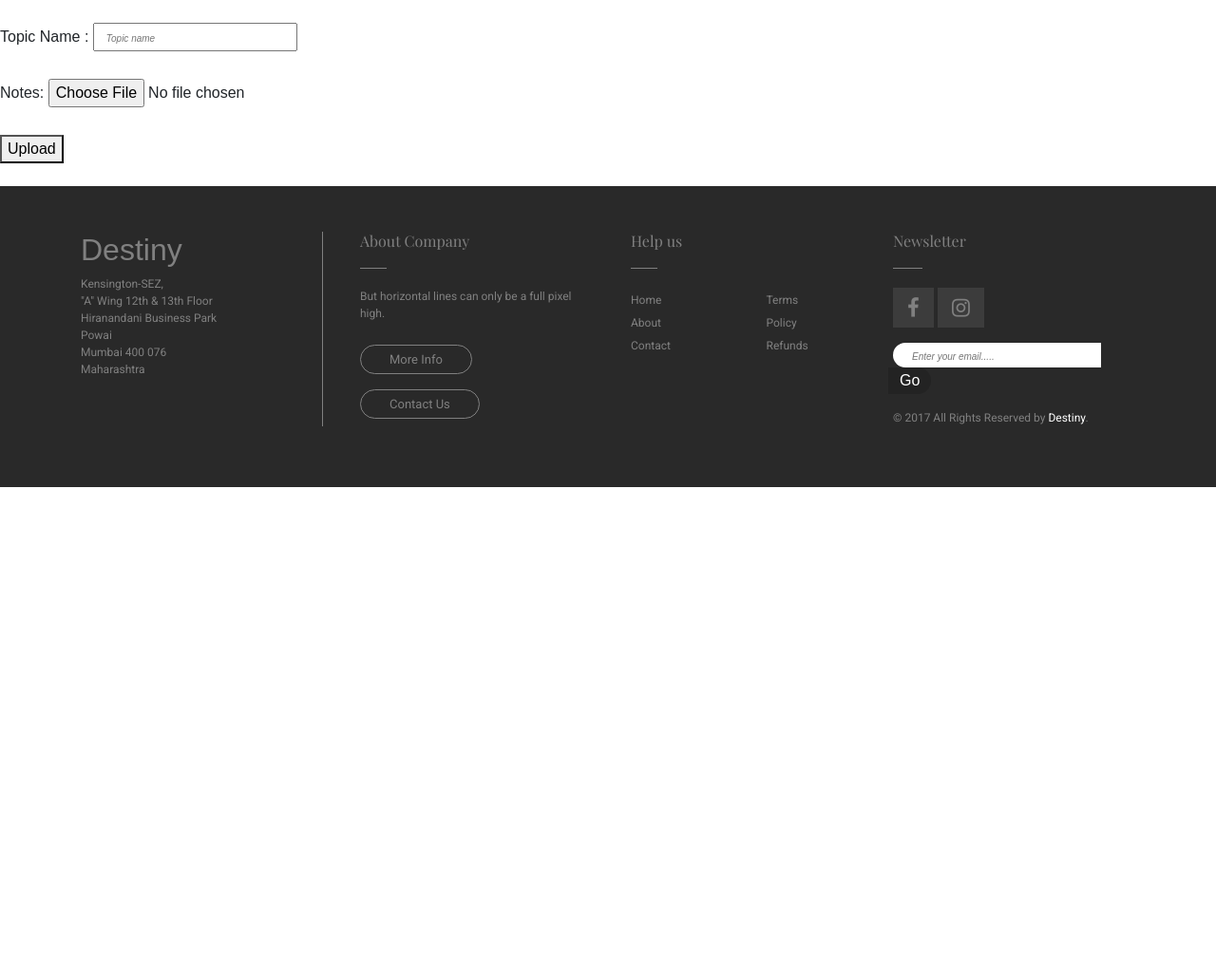
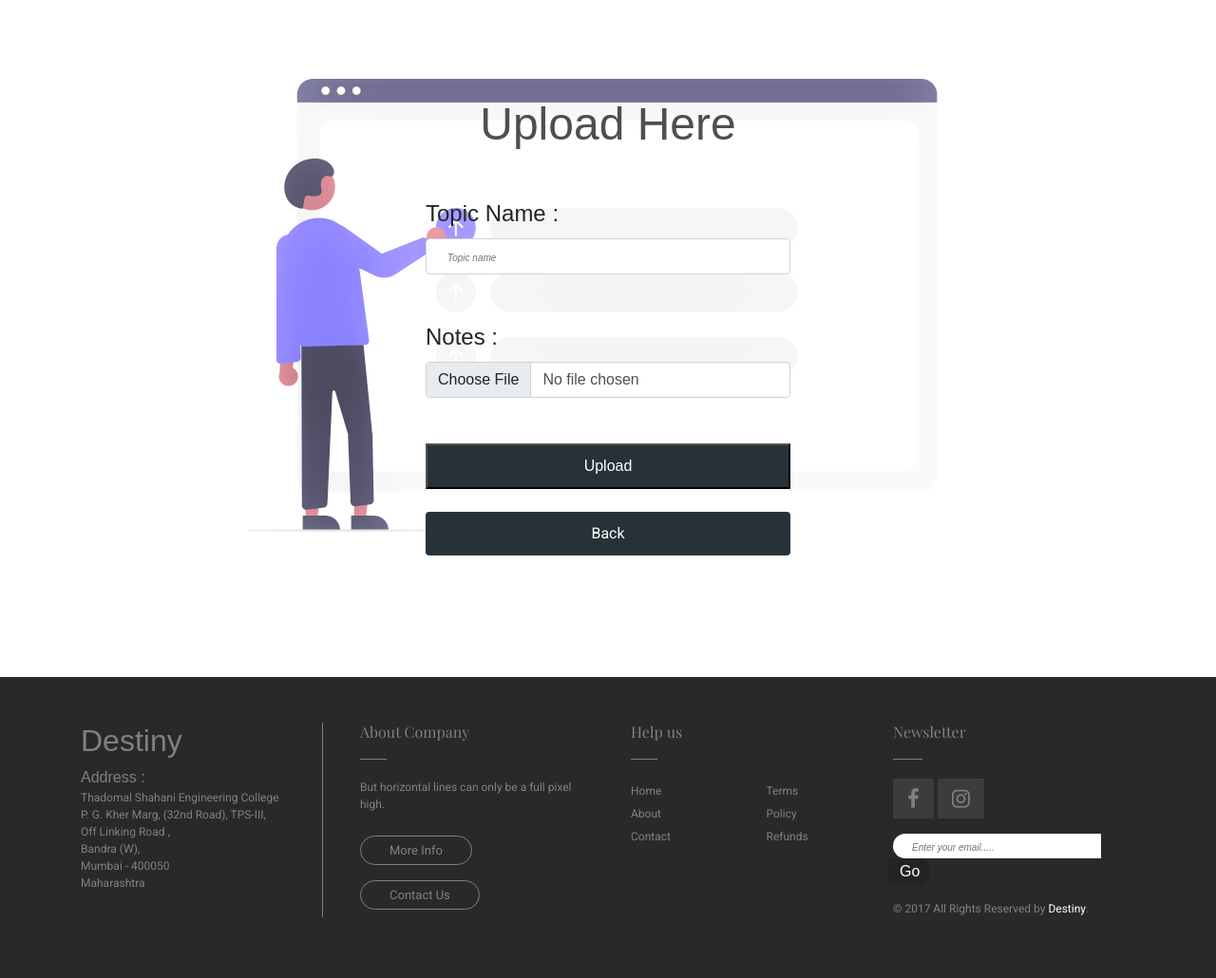
Before and after one commit to kevinM01/E-LearingWebsite, a Django app: page /upload_file.html in a window 1280 px wide. Shown: the part 56-1086 px from the top of the page at 95% size. Before the commit the page ends 569 px from the top, so only its background shows below. Run offline with Django 3.2, Linux system fonts and the light colour scheme; some libraries are stand-ins or nearby versions.

Commit message:
Upload UI Fixed

```diff
--- a/templates/base.html
+++ b/templates/base.html
@@ -94,13 +94,15 @@ color: #f5f5f5 ;
             <div class="col-md-6 ">
                <div class="logo-part">
                   <h2>Destiny</h2>
-                  <p>Kensington-SEZ,<br>
-                    "A" Wing
-                    12th & 13th Floor<br>
-                    Hiranandani Business Park
-                    <br> Powai<br>
-                    Mumbai 400 076<br>
-                    Maharashtra</p>
+                  <address><span>
+                    Address :
+                    <p>Thadomal Shahani Engineering College<br>
+                    P. G. Kher Marg, (32nd Road), TPS-III,<br>
+                    Off Linking Road ,<br>
+                    Bandra (W),<br>
+                    Mumbai - 400050<br>
+                    Maharashtra</p></span>
+                  </address>
                </div>
             </div>
             <div class="col-md-6 px-4">
--- a/templates/catalog.html
+++ b/templates/catalog.html
@@ -57,8 +57,6 @@ img{
     <body>
         <div id='showcase'>
             <h2>Learn Courses for free</h2>
-            <!-- <p>Lorem ipsum dolor sit amet, consectetur adipisicing elit, sed do eiusmod
-            tempor incididunt ut labore </p> -->
         </div>
         <div class="container">
             <p class="heading">Popular Programming Language</p>
@@ -139,5 +137,3 @@ img{
         </div>
 
 {% endblock body %}
-
-<
--- a/templates/catalog_faculty.html
+++ b/templates/catalog_faculty.html
@@ -57,8 +57,6 @@ img{
     <body>
         <div id='showcase'>
             <h2>Welcome Faculty</h2>
-            <!-- <p>Lorem ipsum dolor sit amet, consectetur adipisicing elit, sed do eiusmod
-            tempor incididunt ut labore </p> -->
         </div>
         <div class="container">
             <p class="heading">Popular Programming Language</p>
@@ -139,5 +137,3 @@ img{
         </div>
 
 {% endblock body %}
-
-<
--- a/templates/signup.html
+++ b/templates/signup.html
@@ -19,7 +19,7 @@
         }
         #s img{
             width:100%;
-            height:108%
+            height:108%;
             align:bottom;
             margin: 30% 0;
         }
--- a/templates/upload_file.html
+++ b/templates/upload_file.html
@@ -1,46 +1,56 @@
 {% extends 'base.html' %}
 
-{% block title %}Upload File{% endblock %}
 
 {% block body %}
+<head>
+    <title>SIGN UP</title>
+	<meta charset="utf-8">
+	<link rel="stylesheet" href="https://stackpath.bootstrapcdn.com/bootstrap/4.5.2/css/bootstrap.min.css" integrity="sha384-JcKb8q3iqJ61gNV9KGb8thSsNjpSL0n8PARn9HuZOnIxN0hoP+VmmDGMN5t9UJ0Z" crossorigin="anonymous">
+	<meta name="viewport" content="width=device-width, initial-scale=1">
+	<link rel="stylesheet" href="https://cdnjs.cloudflare.com/ajax/libs/font-awesome/4.7.0/css/font-awesome.min.css">
+    <style>
+        #upload{
+            background-size: cover;
+            background: #fff url("/static/s10.png") no-repeat center;
+             background-position: 45% 27%;
+            /*margin:20px 0;*/
+            padding: 5% 35%;
+            margin-bottom: 5%;
+        }
+        #upload label{
+            font-size:1.5rem;
+        }
+        .loginHeader{
+            text-align:center;
+            font-size:3rem;
+            opacity: 0.8;
+            padding-top:8%;
+        }
+        #back{
+		padding:10px;
+		width:100%;
+		background:#263238;
+		color:#fff;
+	    }
 
-<div class="videos_section">
-<!--        <div class="upload_section">-->
-<!--            <form action="/upload_file" method="post" enctype="multipart/form-data">-->
-<!--                {% csrf_token %}-->
-<!--                {{ form.as_p }}-->
-<!--                <button class="upload_button">Upload</button>-->
-<!--            </form>-->
-<!--        </div>-->
+    </style>
+</head>
+<div id="upload">
+<form method="post" action="/upload_file.html" enctype="multipart/form-data">
+    {% csrf_token %}
+    <p class="mb-3 loginHeader">Upload Here</p>
+    <br>
+    <label >Topic Name :</label>
+    <input type="text" placeholder="Topic name " class="form-control transparent-input"  name="topic_name" required>
+    <br><br>
 
-<!--        <h1>Your Files</h1>-->
-<!--        <hr>-->
 
-<!--        {% for document in documents %}-->
-<!--        <h3>{{document.document_name}}</h3>-->
-<!--        <embed type="application/pdf" controls="controls">-->
-<!--             <a href="{{document.document.url }}" download>-->
-<!--                 {{document.document}}-->
-<!--             </a>-->
+    <label >Notes : </label>
+    <input class="form-control transparent-input" type="file" name="notes_file" required>
+    <br><br>
 
-<!--        {% endfor %}-->
-<form method="post" action="/upload_file.html" enctype="multipart/form-data">
-                    {% csrf_token %}
-                    <br>
-
-                    <label >Topic Name :</label>
-                    <input type="text" placeholder="Topic name " width="10px" name="topic_name" required>
-                    <br><br>
-<!--                    <label >Video: </label>-->
-<!--                    <input type="file" name="video_file" required>-->
-<!--                    <br><br>-->
-
-                    <label >Notes: </label>
-                    <input type="file" name="notes_file" required>
-                    <br><br>
-
-                    <button type="submit" class="button button1">Upload</button> <br><br>
-                </form>
-
-    </div>
+    <button type="submit" class="button" id="back">Upload</button> <br><br>
+</form>
+<a href="catalog_faculty.html"><button type="submit" class="btn"  id="back">Back</button></a>
+</div>
 {% endblock%}
```
Also changed, not shown: templates/Contactus.html (+11 -14 lines), templates/aboutus.html (+6 -5 lines), templates/index.html (+4 -17 lines), templates/login1.html (+5 -5 lines), templates/login_faculty.html (+2 -14 lines), templates/resources.html (+1 -11 lines), db.sqlite3, static/s10.png (added).
